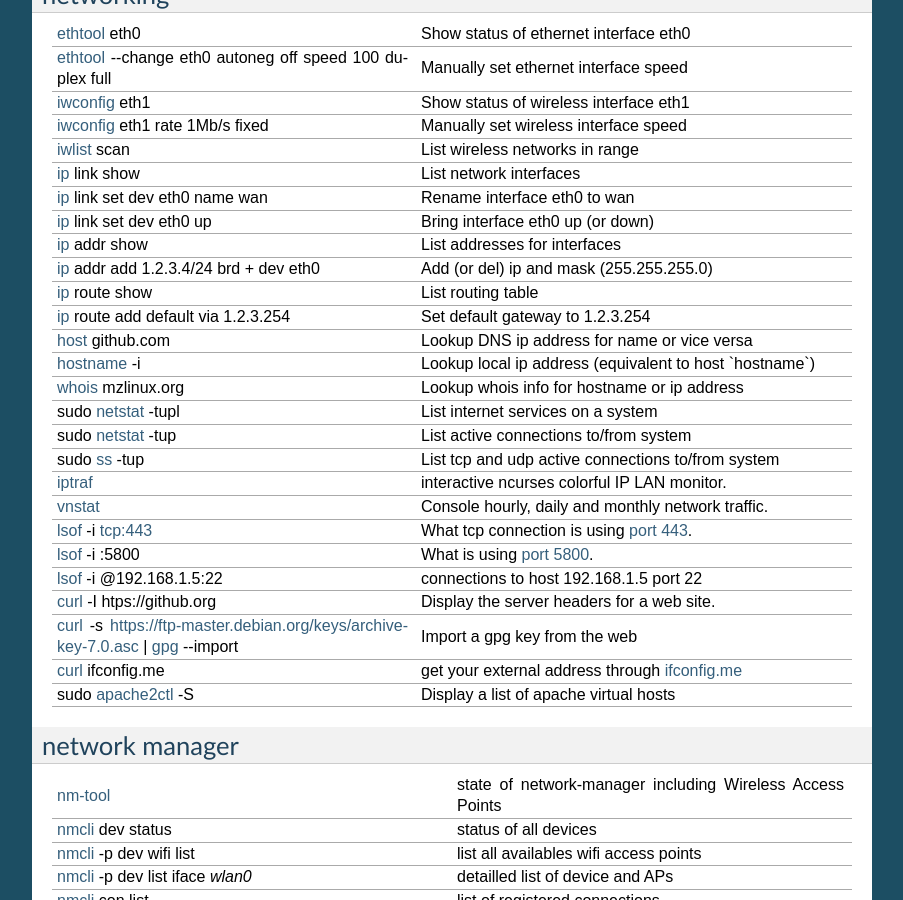
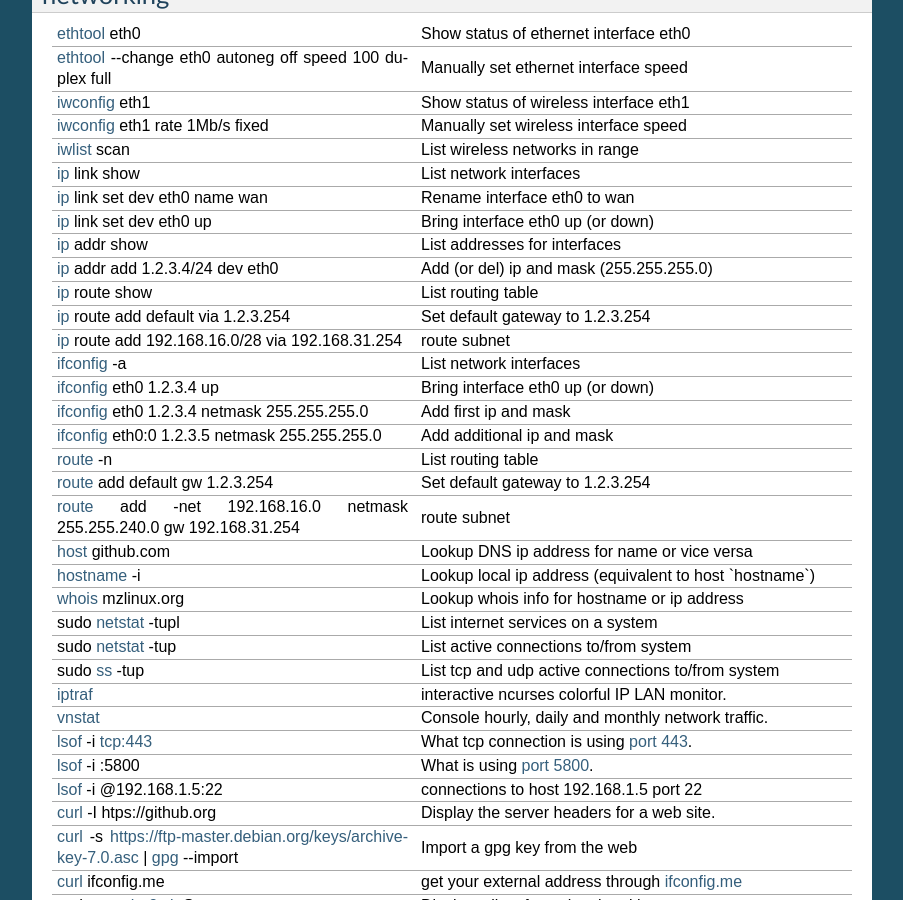
Before and after one commit to marczz/unix_memo, a Sphinx documentation site: the page built from source/commands.rst, in a window 1280 px wide and 900 px high, scrolled down 5739 px. Shown: the whole window, without its empty margins (198-1101 px from the left). Built offline with Sphinx 7.4.7, drawn with Linux system fonts in a browser that asks for light colours; the version number could not be read and is left out.

Commit message:
commands.rst: added networking commands

```diff
--- a/source/commands.rst
+++ b/source/commands.rst
@@ -300,9 +300,17 @@ networking
    :man:`ip` link set dev eth0 name wan%Rename interface eth0 to wan
    :man:`ip` link set dev eth0 up%Bring interface eth0 up (or down)
    :man:`ip` addr show%List addresses for interfaces
-   :man:`ip` addr add 1.2.3.4/24 brd + dev eth0%Add (or del) ip and mask (255.255.255.0)
+   :man:`ip` addr add 1.2.3.4/24 dev eth0%Add (or del) ip and mask (255.255.255.0)
    :man:`ip` route show%List routing table
    :man:`ip` route add default via 1.2.3.254%Set default gateway to 1.2.3.254
+   :man:`ip` route add 192.168.16.0/28 via 192.168.31.254%route subnet
+   :man:`ifconfig` -a%List network interfaces
+   :man:`ifconfig` eth0 1.2.3.4 up%Bring interface eth0 up (or down)
+   :man:`ifconfig` eth0 1.2.3.4 netmask 255.255.255.0%Add first ip and mask
+   :man:`ifconfig` eth0:0 1.2.3.5 netmask 255.255.255.0%Add additional ip and mask
+   :man:`route` -n%List routing table
+   :man:`route` add default gw 1.2.3.254%Set default gateway to 1.2.3.254
+   :man:`route` add -net 192.168.16.0 netmask 255.255.240.0 gw 192.168.31.254%route subnet
    :bsdman:`host` github.com%Lookup DNS ip address for name or vice versa
    :man:`hostname` -i%Lookup local ip address (equivalent to host \`hostname\`)
    :man:`whois` mzlinux.org%Lookup whois info for hostname or ip address
```
